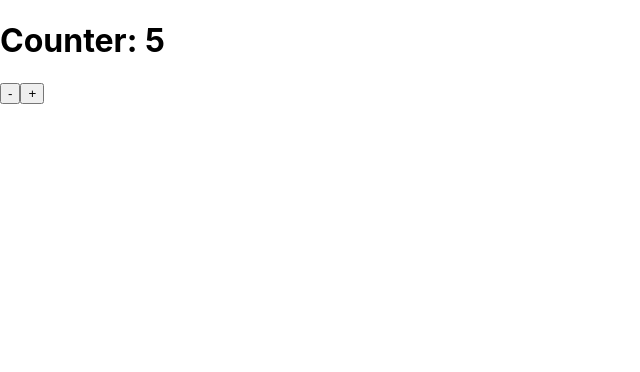
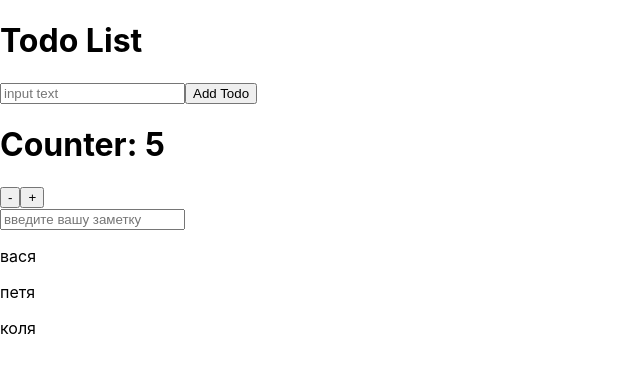
Before and after one commit to ArtmenV/types_react, a React (Create React App) app: page / in a window 1280 px wide. Shown: the top 372 px of the page, without its empty margins (0-640 px from the left). Built offline with nearby package versions, Linux system fonts and the light colour scheme.

Commit message:
add_type_input

```diff
--- a/src/App.tsx
+++ b/src/App.tsx
@@ -1,53 +1,17 @@
 import React from "react";
-import logo from "./logo.svg";
 import "./App.css";
 import { Form } from "./components/Form";
-import { Store } from "./store";
 import Counter from "./components/counter";
+import { InputField } from "./components/InputField";
+import { Notel } from "./components/Notes";
 
-// interface IEpisode {
-//   id: number;
-//   name: string;
-// }
 const App: React.FC = () => {
-  // const { state, dispatch } = React.useContext(Store);
-
-  // React.useEffect(() => {
-  //   state.episodes.lenght === 0 && fetchDataAction();
-  // });
-
-  // const fetchDataAction = async () => {
-  //   const URL =
-  //     "https://api.tvmaze.com/singlesearch/shows?q=rick-&-morty&embed=episodes";
-  //   const data = await fetch(URL);
-  //   const dataJSON = await data.json();
-  //   return dispatch({
-  //     type: "FETCH_DATA",
-  //     payload: dataJSON._embedded.episodes
-  //   });
-  // };
   return (
-    // <div className="App">
-    //   {/* <Form /> */}
-    //   {console.log(state)}
-    //   <h1>Rick and Morty</h1>
-    //   <p>Pick your favorite episode!!!</p>
-    //   {/* <section> */}
-    //     {/* {state.episodes.map((episode: any) => {
-    //       return (
-    //         <section key={episode.id}>
-    //           <img
-    //             src={episode.image.medium}
-    //             alt={`Rick and Mort ${episode.name}`}
-    //           />
-    //           <div>{episode.name}</div>
-    //         </section>
-    //       );
-    //     })}
-    //   </section> */}
-    //   {/* </div> */}
     <div>
+      <Form />
       <Counter />
+      <InputField />
+      <Notel />
     </div>
   );
 };
--- /dev/null
+++ b/src/components/InputField.tsx
@@ -0,0 +1,37 @@
+import React, { useState } from "react";
+import { useDispatch } from "react-redux";
+import { formAdd } from "../store/InputField/action";
+import { Note } from "../store/InputField/types";
+
+type FormEvent = React.FormEvent<HTMLFormElement>;
+// interface IState {
+//   value: string;
+// }
+export const InputField: React.FC = () => {
+  const [value, setValue] = useState<string>("");
+  const dispatch = useDispatch();
+
+  const HandleSubmit = (event: FormEvent): void => {
+    event.preventDefault();
+    const createNotes: Note = {
+      text: value,
+      id: Math.random(),
+      important: false
+    };
+    dispatch(formAdd(createNotes));
+    setValue("");
+  };
+
+  return (
+    <form onSubmit={HandleSubmit}>
+      <label htmlFor="Добавить записку"></label>
+      <input
+        placeholder="введите вашу заметку"
+        value={value}
+        type="text"
+        onChange={event => setValue(event.target.value)}
+        required
+      />
+    </form>
+  );
+};
--- /dev/null
+++ b/src/components/Notes.tsx
@@ -0,0 +1,27 @@
+import React from "react";
+import { useSelector } from "react-redux";
+import { AppState } from "../store/index";
+
+interface NotesProps {
+  notes: [];
+}
+export const Notel = () => {
+  const notes = useSelector((state: AppState) => state.NotesReducer.notes);
+  console.log(notes);
+  return (
+    <div>
+      {notes.map(note => {
+        return <p>{note.text}</p>;
+      })}
+    </div>
+  );
+};
+
+// const mapStateToProps = (state: AppState) => ({
+//   notes: state.NotesReducer.notes
+// });
+
+// export default connect(
+//   mapStateToProps,
+//   null
+// )(Notel);
--- /dev/null
+++ b/src/store/InputField/action.ts
@@ -0,0 +1,6 @@
+import { NotesActionTypes, ActionTypesForm, Note } from "./types";
+
+export const formAdd = (data: Note): ActionTypesForm => ({
+  type: NotesActionTypes.ADD_NOTE,
+  payload: data
+});
--- /dev/null
+++ b/src/store/InputField/reducer.ts
@@ -0,0 +1,22 @@
+import { Notes, NotesActionTypes, ActionsType } from "./types";
+
+export const initialState: Notes = {
+  notes: [
+    { text: "вася", id: 1, important: false },
+    { text: "петя", id: 2, important: true },
+    { text: "коля", id: 3, important: false }
+  ]
+};
+
+export const NotesReducer = (
+  state: Notes = initialState,
+  action: ActionsType | any
+): Notes => {
+  switch (action.type) {
+    case NotesActionTypes.ADD_NOTE:
+      return { ...state.notes, notes: [...state.notes, action.payload] };
+
+    default:
+      return state;
+  }
+};
--- /dev/null
+++ b/src/store/InputField/types.ts
@@ -0,0 +1,22 @@
+import { Action } from "redux";
+
+export interface Note {
+  text: string;
+  id: number;
+  important: boolean;
+}
+
+export interface Notes {
+  notes: Note[];
+}
+
+export enum NotesActionTypes {
+  ADD_NOTE = "@@form/ADD_NOTE"
+}
+
+export interface ActionTypesForm extends Action {
+  type: NotesActionTypes.ADD_NOTE;
+  payload: Note;
+}
+
+export type ActionsType = ActionTypesForm;
--- a/src/store/index.ts
+++ b/src/store/index.ts
@@ -1,25 +1,25 @@
+import { NotesReducer } from "./InputField/reducer";
 import { applyMiddleware, combineReducers, compose, createStore } from "redux";
 
-import {count} from "./counter/reducer";
-import { CounterState } from "./counter/types";
+import { count } from "./counter/reducer";
 
-const reducer = combineReducers({
-    count
+const rootReducer = combineReducers({
+  count,
+  NotesReducer
 });
 
-export interface State {
-    count: CounterState;
-}
+export type AppState = ReturnType<typeof rootReducer>;
+
+// export interface State {
+//   count: CounterState;
+//   NotesReducer: Notes;
+// }
 
 const composeEnhancers =
-    (window as any).__REDUX_DEVTOOLS_EXTENSION_COMPOSE__ || compose;
+  (window as any).__REDUX_DEVTOOLS_EXTENSION_COMPOSE__ || compose;
 
-const configureStore = (initialState?: State) =>
-    createStore(
-        reducer,
-        initialState,
-        composeEnhancers(applyMiddleware())
-    );
+const configureStore = (initialState?: AppState) =>
+  createStore(rootReducer, initialState, composeEnhancers(applyMiddleware()));
 
 const store = configureStore();
 
```
Also changed, not shown: tsconfig.json (+2 -8 lines).
